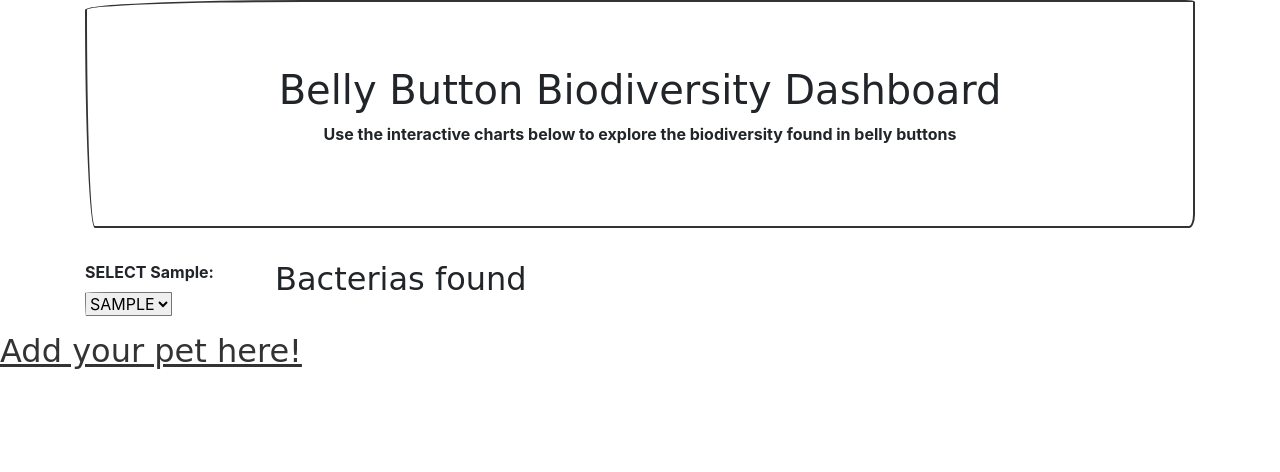
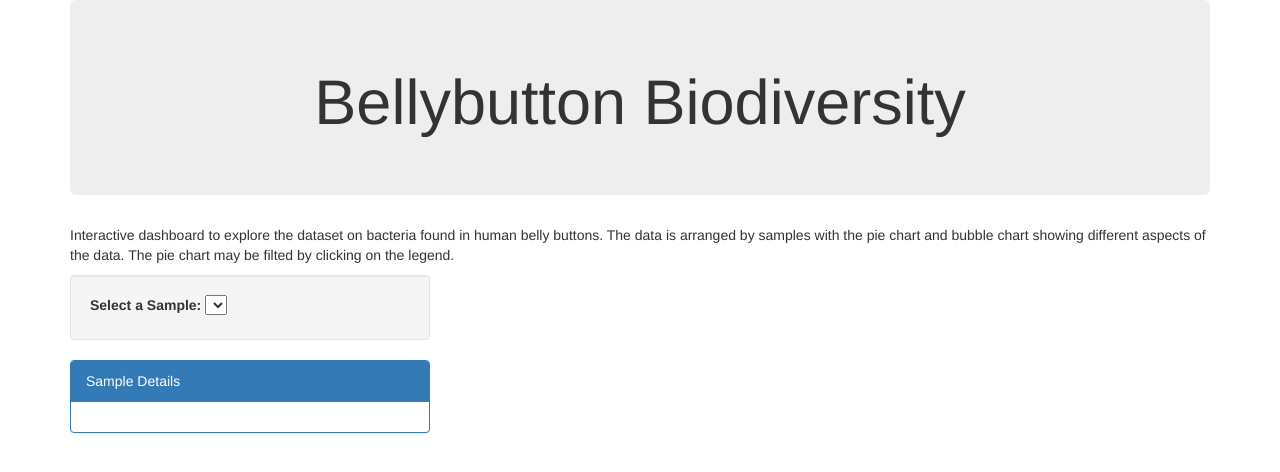
Before and after one commit to rpaulalapat/InteractiveVisualizationsAndDashboards, a Flask app: page / in a window 1280 px wide. Shown: the top 472 px of the page. Run offline with Flask 2, Linux system fonts and the light colour scheme; lists and menus that the app fills with data are empty; parts of the project's set-up code (start-up, migrations or seed data) failed here and were passed over; some libraries are stand-ins or nearby versions; some web fonts are replaced.

Commit message:
fixed error and added apis

```diff
--- a/app.py
+++ b/app.py
@@ -1,7 +1,10 @@
 # import necessary libraries
+import numpy as np
+
 from sqlalchemy.ext.automap import automap_base
 from sqlalchemy.orm import Session
-from sqlalchemy import create_engine, func
+from sqlalchemy import create_engine, Column, Integer, String, Float, inspect
+
 
 from flask import (
     Flask,
@@ -20,98 +23,90 @@ app = Flask(__name__)
 #################################################
 # Database Setup
 #################################################
+engine = create_engine("sqlite:///Datasets/belly_button_biodiversity.sqlite")
+conn = engine.connect()
+inspector = inspect(engine)
+inspector.get_table_names()
+Base = automap_base()
+Base.prepare(engine, reflect=True)
+Otu = Base.classes.otu
+Samples = Base.classes.samples
+SamplesMetadata = Base.classes.samples_metadata
+session = Session(engine)
 
-app.config['SQLALCHEMY_DATABASE_URI'] = "sqlite:///belly_button_biodiversity.sqlite"
-db = SQLAlchemy(app)
 
-from .models import Otu, Samples, SamplesMetadata
-
-##################################################
-# Routes
-##################################################
-
-# create home route that renders index.html template
+# create route that renders index.html template
 @app.route("/")
 def home():
     return render_template("index.html")
 
-#List of sample names
+
 @app.route('/names')
-def samples():
-    results = db.session.query(SamplesMetadata.SAMPLEID).all()
-    samples_list = [('BB_' + str(id)) for (id,) in results]
-    return jsonify(samples_list)
+def name():
+    """List of Sample Names."""
+    names = []
+    columns = inspector.get_columns('samples')
+    for c in columns:
+        names.append(c['name'])
+    del names[0]
+    return jsonify(names)
 
-#List of OTU descriptions.
 @app.route('/otu')
-def otuDesc():
-    results = db.session.query(Otu.LOWEST_TAXONOMIC_UNIT_FOUND).all()
-    name_list = [name for (name,) in results]
-    return jsonify(name_list)
+def otu():
+    """List of otu descriptions."""
+    desc = session.query(Otu.lowest_taxonomic_unit_found).all()
+    description = []
+    for d in desc:
+        description.append(d[0])
+    return jsonify(description)
 
-#Returns a json dictionary of sample metadata
 @app.route('/metadata/<sample>')
-def metadataFor(sample):
-    sample_id = sample.split('_')
-    results = db.session.query(SamplesMetadata.AGE,
-                               SamplesMetadata.BBTYPE,
-                               SamplesMetadata.ETHNICITY,
-                               SamplesMetadata.GENDER,
-                               SamplesMetadata.LOCATION,
-                               SamplesMetadata.SAMPLEID)\
-                        .filter(SamplesMetadata.SAMPLEID == int(sample_id))\
-                        .all()
+def metadata(sample):
+    search_term = int(sample.replace("BB_", ""))
+    x = 0
+    SAMPLES = session.query(SamplesMetadata.SAMPLEID,SamplesMetadata.AGE, SamplesMetadata.BBTYPE,
+        SamplesMetadata.ETHNICITY, SamplesMetadata.GENDER, SamplesMetadata.LOCATION).all()
+    data = {}
+    for samp in SAMPLES:
+        if SAMPLES[x][0] == search_term:
+            data["AGE"] = SAMPLES[x][1]
+            data["BBTYPE"] = SAMPLES[x][2]
+            data["ETHNICITY"] = SAMPLES[x][3]
+            data["GENDER"] = SAMPLES[x][4]
+            data["LOCATION"] = SAMPLES[x][5]
+            data["SAMPLEID"] = SAMPLES[x][0]
+            return jsonify(data)
+        x += 1
+    return jsonify({"error": f"Sample with id {sample} not found."}), 404
 
-    for result in results:
-        sample_data = [{
-            "AGE": result[0],
-            "BBTYPE": result[1],
-            "ETHNICITY": result[2],
-            "GENDER": result[3],
-            "LOCATION": result[4],
-            "SAMPLEID": result[5]
-        }]
+@app.route('/wfreq/<sample>')
+def wfreq(sample):
+    search_term = int(sample.replace("BB_", ""))
+    x = 0
+    SAMPLES = session.query(SamplesMetadata.SAMPLEID,SamplesMetadata.WFREQ).all()
+    for samp in SAMPLES:
+        if SAMPLES[x][0] == search_term:
+            wfreq = SAMPLES[x][1]
+            return jsonify(wfreq)
+        x += 1
+    return jsonify({"error": f"Sample with id {sample} not found."}), 404
 
-    return jsonify(sample_data)
-
-
-#Returns an integer value for the weekly washing frequency for sample
-@app.route('/wfreq/<sample>')
-def wfreqFor(sample):
-    sample_id = sample.split('_')
-    results = db.session.query(SamplesMetadata.WFREQ,)\
-                        .filter(SamplesMetadata.SAMPLEID == int(sample_id))\
-                        .all()
-
-    for result in results:
-        sample_data = [{
-            "WFREQ": result[0],
-        }]
-
-    return jsonify(sample_data)
-
-#OTU IDs and Sample Values for a given sample.
-@app.route('/samples/<sample>')
-def sampleValues(sample):
-    otu_id_list = []
-    sample_value_list = []
-    sample_col = f'Samples.{sample}'
-    results = db.session.query(Samples.OTU_ID,
-                               sample_col)\
-                .order_by(sample_col)\
-                .all()
-
-    for result in results:
-        otu_id_list.append(result[0])
-        sample_value_list.append(result[1])
-
-    sample_data = [{
-        "otu_ids": otu_id_list,
-        "sample_values": sample_value_list
-    }]
-
-    return jsonify(sample_data)
-
+@app.route('/samples/<variable>')
+def samples(variable):
+    var = f'Samples.{variable}'
+    SAMPLES = session.query(Samples.otu_id, var).order_by(var).all()
+    x = len(SAMPLES) -1
+    otu_ids = []
+    sample_values = []
+    for sample in SAMPLES:
+        otu_ids.append(SAMPLES[x][0])
+        sample_values.append(SAMPLES[x][1])
+        x -=1
+    dict = {}
+    dict["otu_ids"] = otu_ids
+    dict["sample_values"] = sample_values
+    list = [dict]
+    return jsonify(list)
 
 if __name__ == "__main__":
     app.run()
--- a/models.py
+++ b/models.py
@@ -1,5 +1,5 @@
+
 from .app import db
-
 
 class Otu(db.Model):
     __tablename__ = 'otu'
@@ -10,7 +10,7 @@ class Otu(db.Model):
     def __repr__(self):
         return '<Otu %r>' % (str(self.name))
 
-class Sample(db.Model):
+class Samples(db.Model):
     __tablename__ = 'samples'
 
     otu_id = db.Column(db.Integer, primary_key=True)
--- a/static/js/app.js
+++ b/static/js/app.js
@@ -1,23 +1,170 @@
-function buildDropdown() {
-  const nameUrl = "/names";
-  Plotly.d3.json(nameUrl, function (error, response) {
+var defaultURL1 = "/samples/BB_940";
+var defaultURL2 = "/metadata/BB_940";
+var otuURL = "/otu";
+function init() {
+    Plotly.d3.json(defaultURL1, function(error, response) {
+        if (error) {
+            return console.warn(error);
+        }
+        var data = response[0];
+        var labels = [];
+        var values = [];
+        for (var i = 0; i < 10; i++) {
+            labels.push(data["otu_ids"][i]);
+            values.push(data["sample_values"][i]);
+        }
+        var data = [{
+            values: values,
+            labels: labels,
+            type: "pie"
+        }];
+        var layout = {
+            title: "Sample values by OTU ID",
+            height: 500,
+            width: 500
+        };
+        Plotly.newPlot("piechart", data, layout);
+    })
 
-      console.log(response);
-      const selectedElement = document.getElementById("selDataset");
-      for (let i = 0; i < response.length; i++) {
-          const option = document.createElement("option");
-          option.text = response[i];
-          option.value = response[i];
-          selectedElement.appendChild(option);
-      }
-  });
+    Plotly.d3.json(defaultURL1, function(error, response) {
+        if (error) {
+            return console.warn(error);
+        };
+        var datavalues = response[0];
+        var x = []
+        var y = []
+        var size = []
+        for (var i = 0; i < datavalues["otu_ids"].length; i++) {
+            x.push(datavalues["otu_ids"][i]);
+            y.push(datavalues["sample_values"][i]);
+            size.push(datavalues["sample_values"][i]*.5);
+        };
+
+        Plotly.d3.json(otuURL, function(error, response) {
+            if (error) {
+                return console.warn(error);
+            };
+            var text = response;
+            var trace1 = {
+                x: x,
+                y: y,
+                text: text,
+                mode: 'markers',
+                marker: {
+                    color: y,
+                    size: size
+                }
+            };
+            var data = [trace1];
+            var layout = {
+                title: 'Count of Bacterias',
+                showlegend: false,
+                height: 400,
+                width: 1000
+            };
+            Plotly.newPlot("bubblechart", data, layout);
+        });
+    });
+};
+
+function updatePie(values, labels) {
+    Plotly.restyle("piechart", "values", [values]);
+    Plotly.restyle("piechart", "size", [labels]);
+  }
+function updateBubble(x, y, size) {
+    Plotly.restyle("bubblechart", "x", [x]);
+    Plotly.restyle("bubblechart", "y", [y]);
+    Plotly.restyle("bubblechart", "marker.size", [size]);
+    Plotly.restyle("bubblechart", "marker.color", [x] );
 }
 
+var samplesURL = "/samples/";
+var metadataURL = "/metadata/";
 
-function optionChanged(sample) {
-  console.log(sample);
-  buildPieChart(sample);
+function optionChanged(dataset) {
+    var url = samplesURL + dataset;
+    Plotly.d3.json(url, function(error, response) {
+        if (error) {
+            return console.warn(error);
+        }
+        var data = response[0];
+        var labels = [];
+        var values = [];
+        for (var i = 0; i < 10; i++) {
+            labels.push(data["otu_ids"][i]);
+            values.push(data["sample_values"][i]);
+        }
+        updatePie(values, labels);
+    });
+    Plotly.d3.json(url, function(error, response) {
+        if (error) {
+            return console.warn(error);
+        };
+        var datavalues = response[0];
+        var x = []
+        var y = []
+        var size = []
+        for (var i = 0; i < datavalues["otu_ids"].length; i++) {
+            x.push(datavalues["otu_ids"][i]);
+            y.push(datavalues["sample_values"][i]);
+            size.push(datavalues["sample_values"][i]*0.5);
+        };
+        console.log(x);
+        console.log(y);
+        console.log(size);
+        updateBubble(x, y, size);
+    });
+
+    var metaURL = metadataURL + dataset;
+    var metadata = document.getElementById("metadata");
+    metadata.innerHTML = "";
+    Plotly.d3.json(metaURL, function(error, response) {
+        if (error) {
+            return console.warn(error);
+        }
+        var meta = response;
+        metaKeys = Object.keys(meta);
+        for (var i = 0; i < metaKeys.length; i++) {
+            var mdata = metaKeys[i] + ":" + meta[metaKeys[i]];
+            var p = document.createElement("P");
+            p.innerText = mdata;
+            metadata.appendChild(p);
+        }
+    })
+
 }
 
+document.addEventListener('DOMContentLoaded', function() {
+    var selDataset = document.getElementById("selDataset");
+    var namesURL = "/names";
+    Plotly.d3.json(namesURL, function(error, response) {
+        if (error) {
+            return console.warn(error);
+        }
 
-buildDropdown();
+        var names = response
+        for (var i = 0; i < names.length; i++) {
+            var option = document.createElement("option");
+            option.innerText = names[i];
+            selDataset.appendChild(option);
+        }
+
+    });
+
+    var metadata = document.getElementById("metadata");
+    Plotly.d3.json(defaultURL2, function(error, response) {
+        if (error) {
+            return console.warn(error);
+        }
+        var meta = response;
+        metaKeys = Object.keys(meta);
+        for (var i = 0; i < metaKeys.length; i++) {
+            var mdata = metaKeys[i] + ":" + meta[metaKeys[i]];
+            var p = document.createElement("P");
+            p.innerText = mdata;
+            metadata.appendChild(p);
+        }
+    })
+
+    init();
+});// connect to the api/names url and create our sample dropdown list
--- a/templates/index.html
+++ b/templates/index.html
@@ -5,47 +5,50 @@
     <meta charset="UTF-8">
     <meta name="viewport" content="width=device-width, initial-scale=1.0">
     <meta http-equiv="X-UA-Compatible" content="ie=edge">
-    <title>Belly Button Biodiversity</title>
-    <link rel="stylesheet" href="{{ url_for('static', filename='css/style.css') }}">
+    <title>Belly Button Biodiversity!</title>
+    <link rel="stylesheet" href="https://cdnjs.cloudflare.com/ajax/libs/twitter-bootstrap/3.3.7/css/bootstrap.min.css"/>
+    <script src="https://cdnjs.cloudflare.com/ajax/libs/d3/4.5.0/d3.min.js"></script>
+    <script src="/static/js/app.js"></script>
+    <script src="https://cdn.plot.ly/plotly-latest.min.js"></script>
 </head>
 
 <body>
     <div class="container">
         <div class="jumbotron" style="text-align: center">
-            <h1>Belly Button Biodiversity Dashboard</h1>
-            <p>Use the interactive charts below to explore the biodiversity found in belly buttons </p>
+            <h1>Bellybutton Biodiversity</h1>
+
         </div>
 
         <div class="row">
-            <div class="col-md-2">
-                <form method="POST" role="form" name="sampleSelector">
-                    <div class="form-group">
-                        <label for="sampleSelection">SELECT Sample:</label>
-                        <select id="sampleSelection" onchange="selectionChanged(this.value)">
-                            <option value="">SAMPLE</option>
-                        </select>
-                    </div>
-                </form>
+            <div class="col-md-12">
+                <p>Interactive dashboard to explore the dataset on bacteria found in human belly buttons. The data is arranged by samples with the pie chart and bubble chart showing different aspects of the data. The pie chart may be filted by clicking on the legend.</p>
             </div>
-            <div class="col-md-10">
-                    <h2>Bacterias found</h2>
-                    <div id="pie"></div>
+
+            <div class="col-md-4">
+                <div class="well">
+                    <label for="selDataset">Select a Sample:</label>
+                    <select id="selDataset" onchange="optionChanged(this.value)"></select>
+                </div>
+                <div class="panel panel-primary">
+                    <div class = "panel-heading">Sample Details</div>
+                    <div id="metadata" class="panel-body"></div>
                 </div>
             </div>
+
+            <div id = "piechart" class = "col-md-8">
+            </div>
+
+            <div id = "frequencychart" class = "col-md-4" >
+            </div>
+
         </div>
 
-
-
-
-        <div class="row">
-            <div class="col-md-12">
-                <h2><a href="/send">Add your pet here!</a></h2>
+        <div class = "row">
+            <div id = "bubblechart" class = "col-md-12">
             </div>
         </div>
     </div>
 
-    <script src="https://cdn.plot.ly/plotly-latest.min.js"></script>
-    <script src="{{ url_for('static', filename='js/app.js') }}"></script>
 </body>
 
 </html>
```
